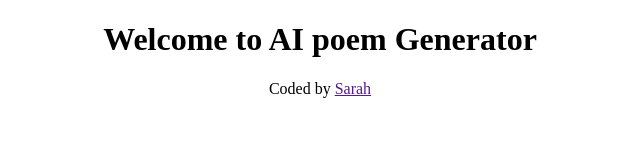
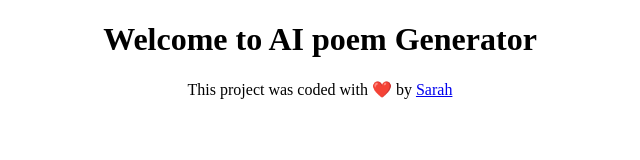
Before and after one commit to kahesr/poem-generator, a plain HTML site: page index.html in a window 1280 px wide. Shown: the whole page, without its empty margins (320-960 px from the left). Drawn offline with Linux system fonts and the light colour scheme.

Commit message:
Add footer link

```diff
--- a/index.html
+++ b/index.html
@@ -11,7 +11,7 @@
 <body>
     <h1>Welcome to AI poem Generator</h1>
 
-    <footer>Coded by <a href="" target="_blank">Sarah</a></footer>
+    <footer>This project was coded with ❤️ by <a href="https://github.com/kahesr" target="_blank">Sarah</a></footer>
     <script src="src/index.js"></script>
 </body>
 
```
